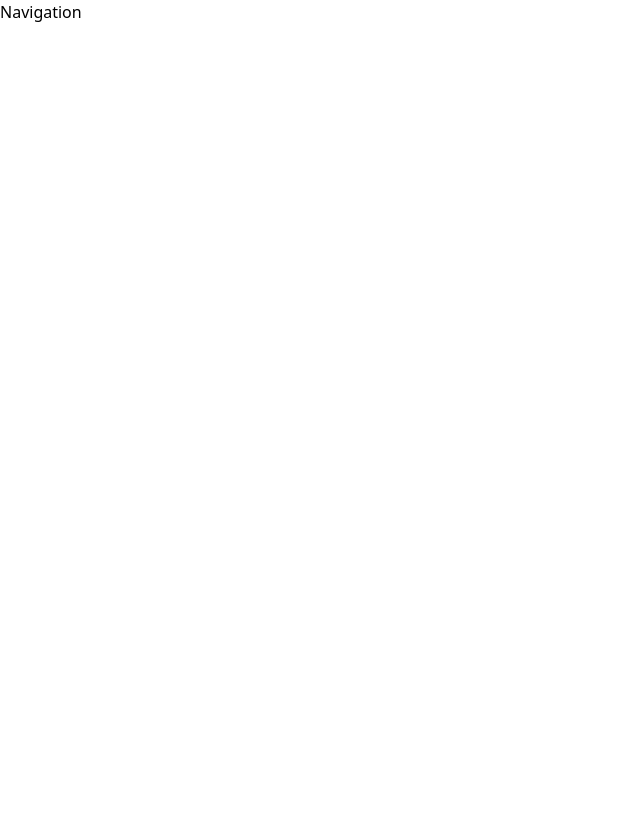
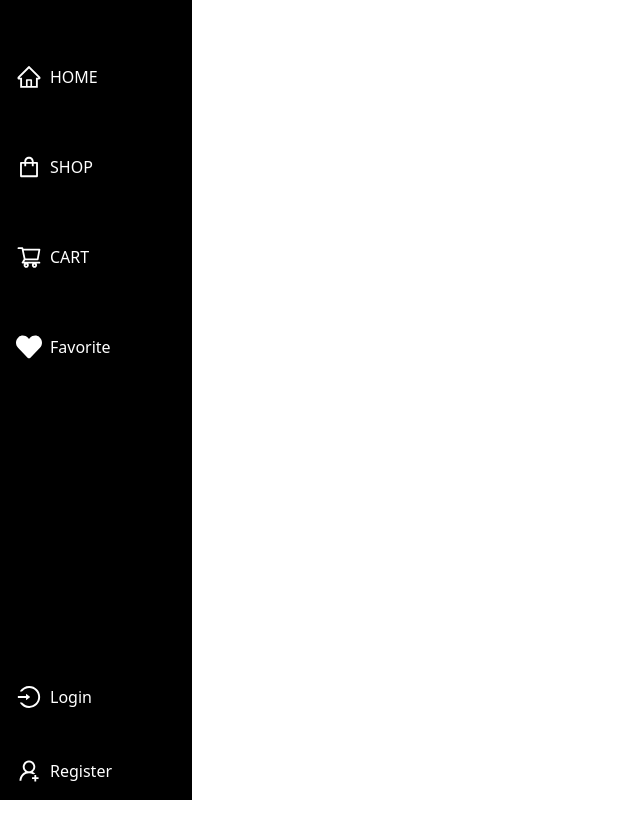
Before and after one commit to marymetilda/E-CART-, a React (Vite) app in the folder frontend/: page / in a window 1280 px wide. Shown: the whole page, without its empty margins (0-640 px from the left). Before the commit the page ends 800 px from the top, so only its background shows below. Built offline with nearby package versions, Linux system fonts and the light colour scheme.

Commit message:
feat: basic navbar setup

```diff
--- a/frontend/src/pages/Auth/Navigation.css
+++ b/frontend/src/pages/Auth/Navigation.css
@@ -9,7 +9,7 @@
 }
 
 /* Intially hide nav-item-name */
-.nav-item-name {
+.navname-item- {
   display: none;
   transition: opacity 0.2s ease-in-out; /* Add opacity transition */
 }
--- a/frontend/src/pages/Auth/Navigation.jsx
+++ b/frontend/src/pages/Auth/Navigation.jsx
@@ -1,5 +1,91 @@
+// import { useState } from "react";
+import {
+  AiOutlineHome,
+  AiOutlineShopping,
+  AiOutlineLogin,
+  AiOutlineUserAdd,
+  AiOutlineShoppingCart,
+} from "react-icons/ai";
+import { FaHeart } from "react-icons/fa";
+import { Link } from "react-router-dom";
+import "./Navigation.css";
+
 function Navigation() {
-  return <div>Navigation</div>;
+  const showsidebar = true;
+  // const [dropdownOpen, setDropdownOpen] = useState(false);
+  // const [showsidebar, setShowSidebar] = useState(false);
+
+  // const toggleDropdown = () => {
+  //   setDropdownOpen(!dropdownOpen);
+  // };
+
+  // const toggleSidebar = () => {
+  //   setShowSidebar(!showsidebar);
+  // };
+
+  // const closeSidebar = () => {
+  //   setShowSidebar(false);
+  // };
+
+  return (
+    <div
+      style={{ zIndex: 999 }}
+      className={`${showsidebar ? "hidden" : "flex"} xl:flex lg:flex md:hidden sm:hidden flex-col justify-between p-4 text-white bg-black w-[4%] hover:w-[15%] h-[100vh]`}
+      id="navigation-container"
+    >
+      <div className="flex flex-col justify-center space-y-4">
+        <Link
+          to="/"
+          className="flex items-center transition-transform transform hover:translate-x-2"
+        >
+          <AiOutlineHome className="mr-2 mt-[3rem]" size={26} />
+          <span className="hidden nav-item-name mt-[3rem]">HOME</span>
+        </Link>
+        <Link
+          to="/shop"
+          className="flex items-center transition-transform transform hover:translate-x-2"
+        >
+          <AiOutlineShopping className="mr-2 mt-[3rem]" size={26} />
+          <span className="hidden nav-item-name mt-[3rem]">SHOP</span>
+        </Link>
+        <Link
+          to="/cart"
+          className="flex items-center transition-transform transform hover:translate-x-2"
+        >
+          <AiOutlineShoppingCart className="mr-2 mt-[3rem]" size={26} />
+          <span className="hidden nav-item-name mt-[3rem]">CART</span>
+        </Link>
+        <Link
+          to="/favorite"
+          className="flex items-center transition-transform transform hover:translate-x-2"
+        >
+          <FaHeart className="mr-2 mt-[3rem]" size={26} />
+          <span className="hidden nav-item-name mt-[3rem]">Favorite</span>
+        </Link>
+      </div>
+
+      <ul>
+        <li>
+          <Link
+            to="/login"
+            className="flex items-center transition-transform transform hover:translate-x-2"
+          >
+            <AiOutlineLogin className="mr-2 mt-[3rem]" size={26} />
+            <span className="hidden nav-item-name mt-[3rem]">Login</span>
+          </Link>
+        </li>
+        <li>
+          <Link
+            to="/register"
+            className="flex items-center transition-transform transform hover:translate-x-2"
+          >
+            <AiOutlineUserAdd className="mr-2 mt-[3rem]" size={26} />
+            <span className="hidden nav-item-name mt-[3rem]">Register</span>
+          </Link>
+        </li>
+      </ul>
+    </div>
+  );
 }
 
 export default Navigation;
```
